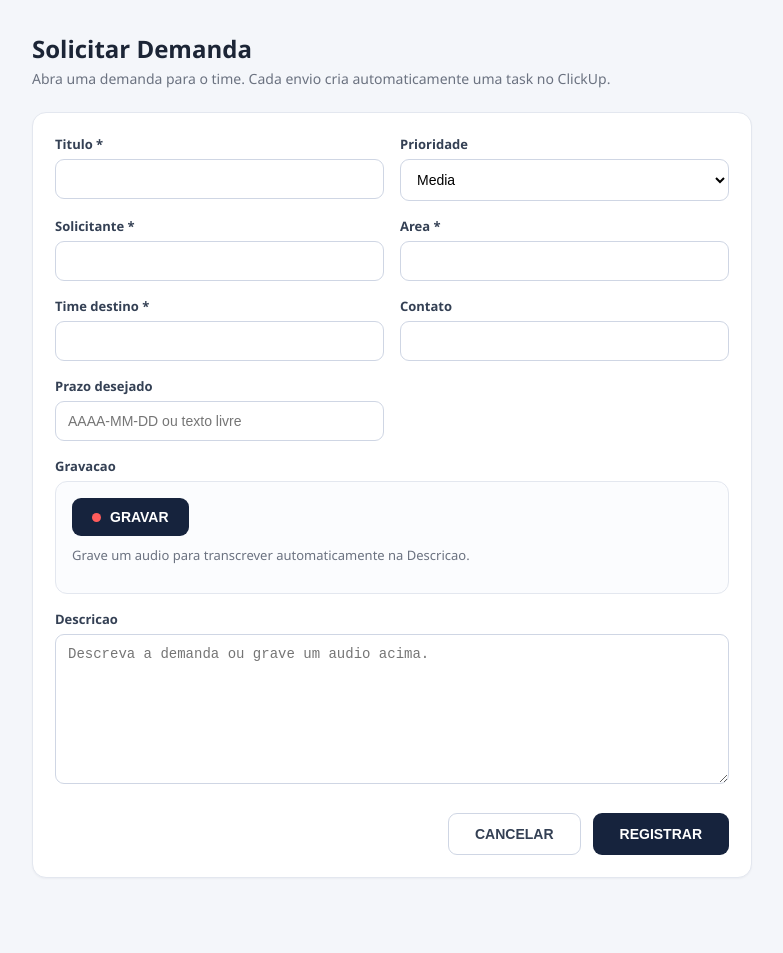
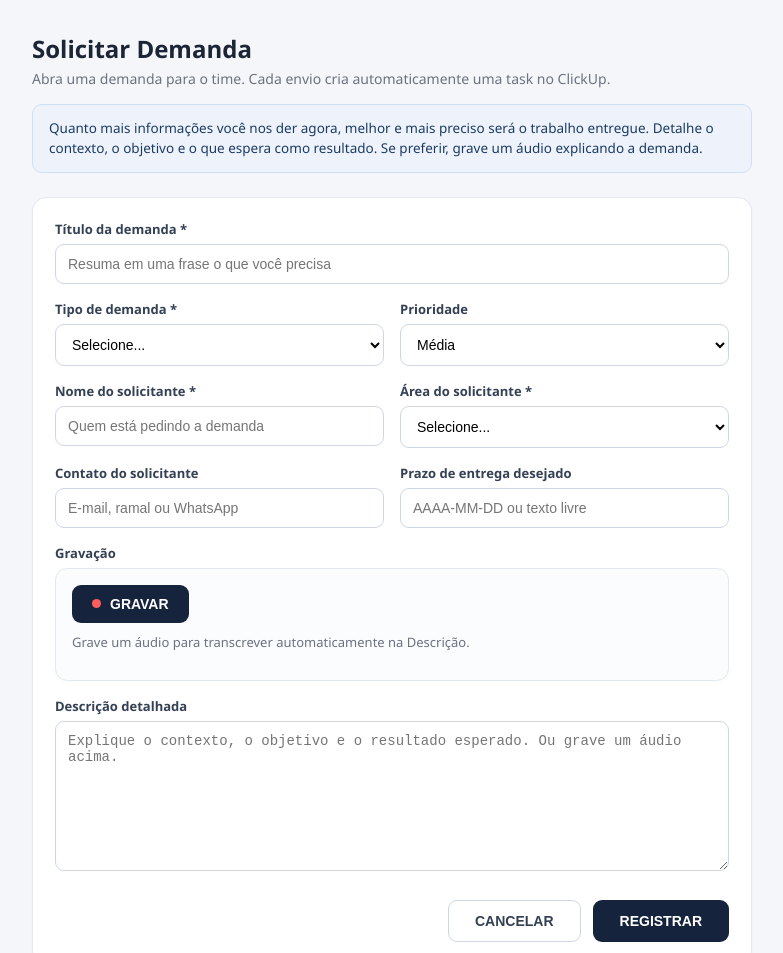
Before and after one commit to Sala-Comercial/solicitacao-demandas, a website: page public/index.html in a window 1280 px wide. Shown: the top 953 px of the page, without its empty margins (248-1031 px from the left). Drawn offline with Linux system fonts and the light colour scheme.

Commit message:
alterações campos

```diff
--- a/public/index.html
+++ b/public/index.html
@@ -32,8 +32,18 @@
       }
       .subtitle {
         color: var(--muted);
+        margin: 0 0 16px;
+        font-size: 14px;
+      }
+      .info-banner {
+        background: #eef3fb;
+        border: 1px solid #cfe0f5;
+        color: #1c3b63;
+        border-radius: 10px;
+        padding: 13px 16px;
+        font-size: 13.5px;
+        line-height: 1.5;
         margin: 0 0 24px;
-        font-size: 14px;
       }
       .card {
         background: #fff;
@@ -184,58 +194,74 @@
       <h1>Solicitar Demanda</h1>
       <p class="subtitle">Abra uma demanda para o time. Cada envio cria automaticamente uma task no ClickUp.</p>
 
+      <p class="info-banner">
+        Quanto mais informações você nos der agora, melhor e mais preciso será o trabalho entregue. Detalhe o contexto, o objetivo e o que espera como resultado. Se preferir, grave um áudio explicando a demanda.
+      </p>
+
       <section class="card">
         <form id="demandForm">
           <div class="grid">
+            <div class="field full">
+              <label for="title">Título da demanda *</label>
+              <input id="title" name="title" placeholder="Resuma em uma frase o que você precisa" required />
+            </div>
             <div class="field">
-              <label for="title">Titulo *</label>
-              <input id="title" name="title" required />
+              <label for="demandType">Tipo de demanda *</label>
+              <select id="demandType" name="demandType" required>
+                <option value="" disabled selected>Selecione...</option>
+                <option value="Figma">Figma</option>
+                <option value="Sistema (VibeCode)">Sistema (VibeCode)</option>
+                <option value="HubSpot (alterações)">HubSpot (alterações)</option>
+                <option value="App SASI">App SASI</option>
+                <option value="Outro">Outro</option>
+              </select>
             </div>
             <div class="field">
               <label for="priority">Prioridade</label>
               <select id="priority" name="priority">
                 <option value="baixa">Baixa</option>
-                <option value="media" selected>Media</option>
+                <option value="media" selected>Média</option>
                 <option value="alta">Alta</option>
                 <option value="urgente">Urgente</option>
               </select>
             </div>
             <div class="field">
-              <label for="requester">Solicitante *</label>
-              <input id="requester" name="requester" required />
+              <label for="requester">Nome do solicitante *</label>
+              <input id="requester" name="requester" placeholder="Quem está pedindo a demanda" required />
             </div>
             <div class="field">
-              <label for="area">Area *</label>
-              <input id="area" name="area" required />
+              <label for="area">Área do solicitante *</label>
+              <select id="area" name="area" required>
+                <option value="" disabled selected>Selecione...</option>
+                <option value="Comercial">Comercial</option>
+                <option value="Marketing">Marketing</option>
+                <option value="Outro">Outro</option>
+              </select>
             </div>
             <div class="field">
-              <label for="team">Time destino *</label>
-              <input id="team" name="team" required />
+              <label for="contact">Contato do solicitante</label>
+              <input id="contact" name="contact" placeholder="E-mail, ramal ou WhatsApp" />
             </div>
             <div class="field">
-              <label for="contact">Contato</label>
-              <input id="contact" name="contact" />
-            </div>
-            <div class="field">
-              <label for="dueDate">Prazo desejado</label>
+              <label for="dueDate">Prazo de entrega desejado</label>
               <input id="dueDate" name="dueDate" placeholder="AAAA-MM-DD ou texto livre" />
             </div>
           </div>
 
           <div class="field full" style="margin-top: 16px">
-            <label>Gravacao</label>
+            <label>Gravação</label>
             <div class="record-box">
               <button type="button" id="recordBtn" class="record-btn">
                 <span class="dot"></span>
                 <span id="recordLabel">GRAVAR</span>
               </button>
-              <p class="hint" id="recordHint">Grave um audio para transcrever automaticamente na Descricao.</p>
+              <p class="hint" id="recordHint">Grave um áudio para transcrever automaticamente na Descrição.</p>
             </div>
           </div>
 
           <div class="field full" style="margin-top: 16px">
-            <label for="description">Descricao</label>
-            <textarea id="description" name="description" placeholder="Descreva a demanda ou grave um audio acima."></textarea>
+            <label for="description">Descrição detalhada</label>
+            <textarea id="description" name="description" placeholder="Explique o contexto, o objetivo e o resultado esperado. Ou grave um áudio acima."></textarea>
           </div>
 
           <div class="actions">
@@ -291,7 +317,7 @@
           recordLabel.textContent = "PARAR";
           setHint("Gravando... clique em PARAR quando terminar.");
         } catch (error) {
-          showMessage("error", `Nao foi possivel acessar o microfone: ${error.message}`);
+          showMessage("error", `Não foi possível acessar o microfone: ${error.message}`);
         }
       }
 
@@ -305,7 +331,7 @@
 
       async function transcribeRecording() {
         if (!recordedBlob) return;
-        setHint("Transcrevendo audio...");
+        setHint("Transcrevendo áudio...");
         recordBtn.disabled = true;
 
         const data = new FormData();
@@ -315,22 +341,22 @@
           const response = await fetch("/api/transcribe", { method: "POST", body: data });
           const payload = await response.json();
           if (!response.ok) {
-            throw new Error(payload.details || payload.error || "Falha na transcricao");
+            throw new Error(payload.details || payload.error || "Falha na transcrição");
           }
 
           const transcript = (payload.text || "").trim();
           if (!transcript) {
-            setHint("Nenhuma fala detectada no audio. Tente novamente.");
+            setHint("Nenhuma fala detectada no áudio. Tente novamente.");
             return;
           }
 
           descriptionEl.value = descriptionEl.value
             ? `${descriptionEl.value}\n\n${transcript}`
             : transcript;
-          setHint("Transcricao adicionada a Descricao. Voce pode editar antes de registrar.");
+          setHint("Transcrição adicionada à Descrição. Você pode editar antes de registrar.");
         } catch (error) {
           setHint("Falha ao transcrever.");
-          showMessage("error", `Erro na transcricao: ${error.message}`);
+          showMessage("error", `Erro na transcrição: ${error.message}`);
         } finally {
           recordBtn.disabled = false;
         }
@@ -347,7 +373,7 @@
       form.addEventListener("reset", () => {
         recordedBlob = null;
         result.className = "result";
-        setHint("Grave um audio para transcrever automaticamente na Descricao.");
+        setHint("Grave um áudio para transcrever automaticamente na Descrição.");
       });
 
       form.addEventListener("submit", async (event) => {
@@ -371,7 +397,7 @@
             `Protocolo: ${payload.protocol}`,
             `Task criada: ${payload.clickupTaskId}`,
             payload.clickupTaskUrl ? `Link: ${payload.clickupTaskUrl}` : null,
-            payload.duplicated ? "(Solicitacao ja existente - evitada duplicidade)" : null
+            payload.duplicated ? "(Solicitação já existente, duplicidade evitada)" : null
           ].filter(Boolean);
 
           showMessage("ok", lines.join("\n"));
```
Also changed, not shown: src/server.js (+6 -6 lines), README.md.
